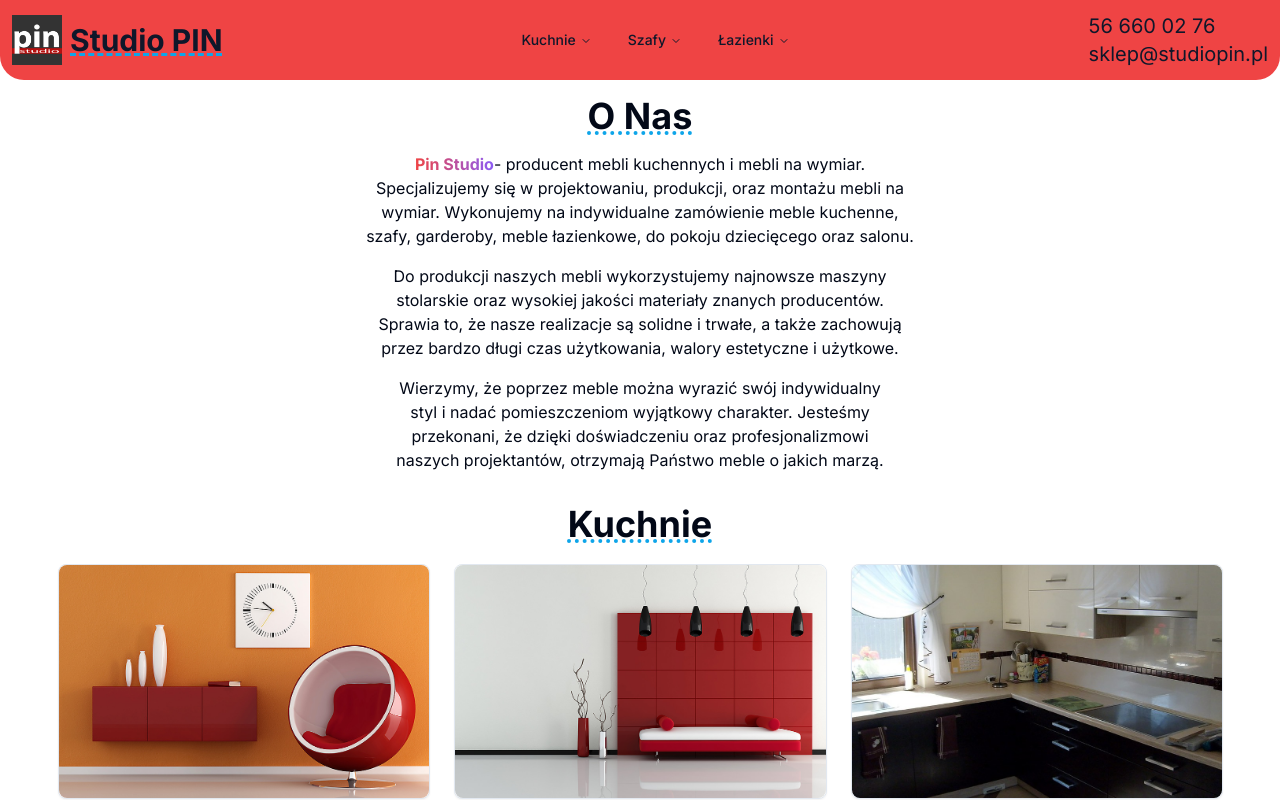
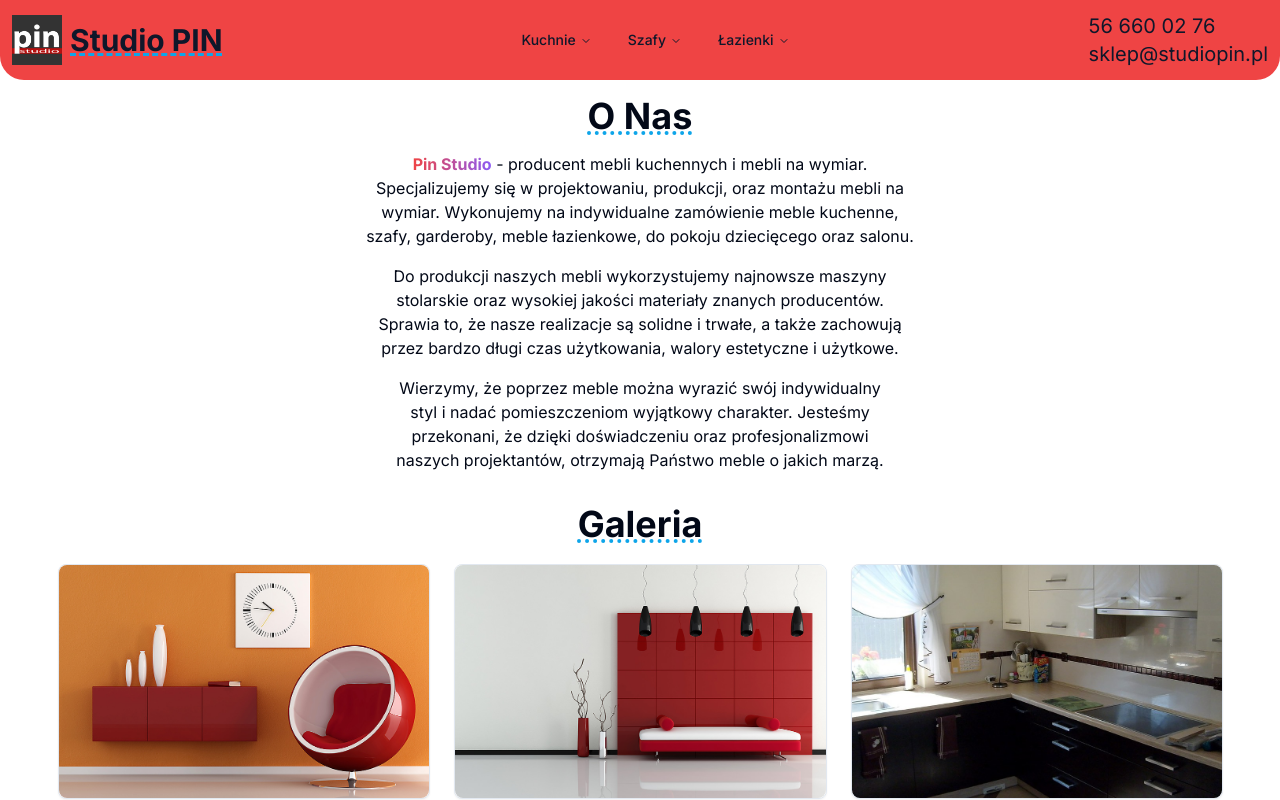
Before and after one commit to ikarpiatkowski/studio-pin, a Next.js app: page / in a window 1280 px wide. Shown: the top 800 px of the page. Built offline with nearby package versions, Linux system fonts and the light colour scheme.

Commit message:
fix: add space before dash in about component

```diff
--- a/src/components/About.tsx
+++ b/src/components/About.tsx
@@ -10,7 +10,7 @@ export function About() {
       <p className="m-4">
         <strong className="bg-gradient-to-r text-transparent bg-clip-text from-red-500 to-violet-500">
           Pin Studio
-        </strong>
+        </strong>{' '}
         - producent mebli kuchennych i mebli na wymiar. Specjalizujemy się w
         projektowaniu, produkcji, oraz montażu mebli na wymiar. Wykonujemy na
         indywidualne zamówienie meble kuchenne, szafy, garderoby, meble
--- a/src/components/Gallery.tsx
+++ b/src/components/Gallery.tsx
@@ -68,7 +68,7 @@ export function Gallery() {
         id="gallery"
         className="m-4 font-bold text-4xl underline decoration-4 decoration-dotted decoration-sky-500 "
       >
-        Kuchnie
+        Galeria
       </p>
       <Carousel
         plugins={[plugin.current]}
```
